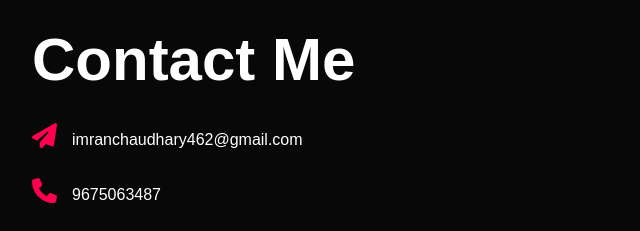
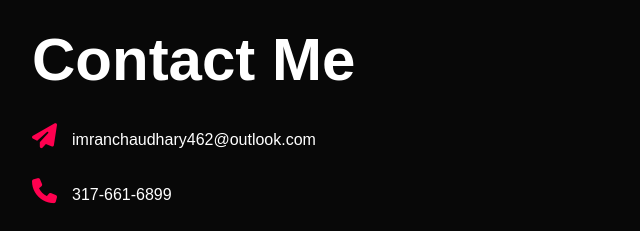
Before and after one commit to imran2103/portfolio, a plain HTML site: page index.html in a window 1280 px wide. Shown: the part 2740-2971 px from the top of the page, 96-736 px from the left. Drawn offline with nearby package versions, Linux system fonts and the light colour scheme.

Commit message:
Update index.html
contacts

```diff
--- a/index.html
+++ b/index.html
@@ -164,9 +164,9 @@
             <div class="row">
                 <div class="contact-left">
                     <h1 class="sub-title">Contact Me</h1>
-                    <p><a href="mailto: imranchaudhary462@gmail.com"><i
-                                class="fa-solid fa-paper-plane"></i></a>imranchaudhary462@gmail.com</p>
-                    <p><a href="tel: +91 9675063487"><i class="fa-solid fa-phone"></i></a>9675063487</p>
+                    <p><a href="mailto: imranchaudhary462@outlook.com"><i
+                                class="fa-solid fa-paper-plane"></i></a>imranchaudhary462@outlook.com</p>
+                    <p><a href="tel: +1 3176616899"><i class="fa-solid fa-phone"></i></a>317-661-6899</p>
                     <div class="social-icons">
                         <a href="https://www.facebook.com/imran.choudhary.16940599/"><i class="fa-brands fa-square-facebook"></i></a>
                         <a href="https://twitter.com/imran16x2"><i class="fa-brands fa-square-twitter"></i></a>
```
